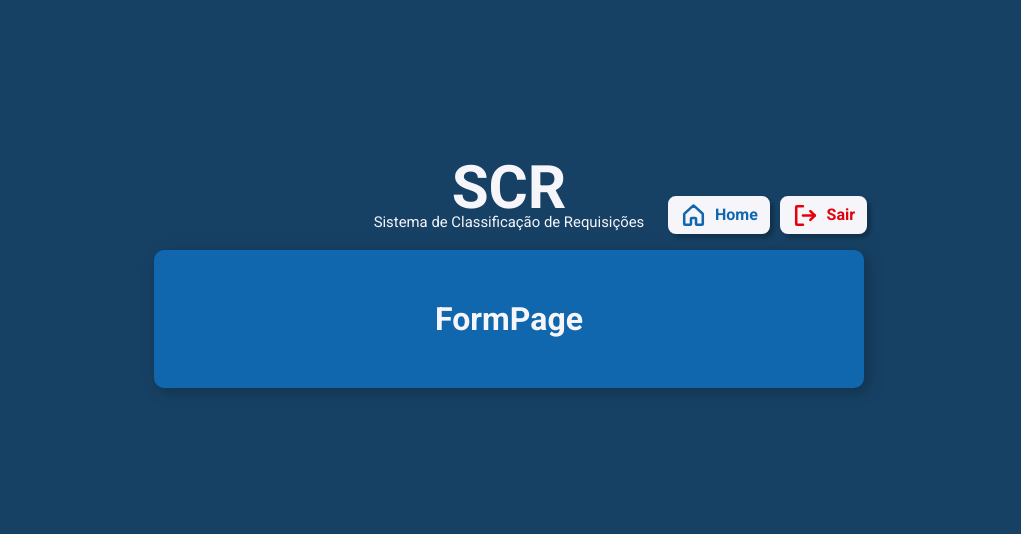
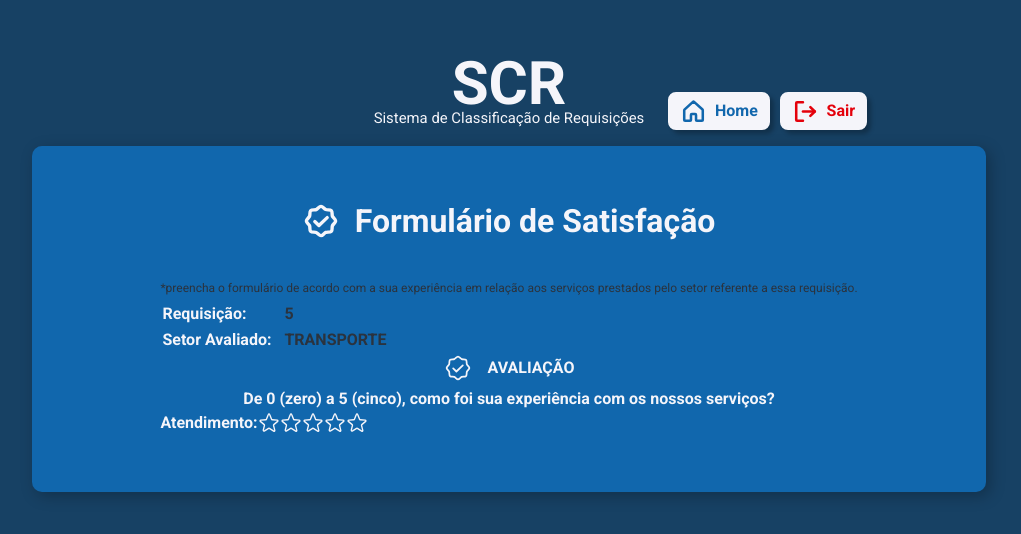
Before and after one commit to Jonatas-JS/SCR-Sistema-de-Classificacao-de-Requisicao, a React (Vite) app: page /form-page in a window 1280 px wide. Shown: the part 108-642 px from the top of the page, without its empty margins (131-1152 px from the left). Built offline with nearby package versions, Linux system fonts and the light colour scheme.

Commit message:
init layout form

```diff
--- a/src/index.css
+++ b/src/index.css
@@ -8,6 +8,7 @@
   --blue-ligth: #00AAFF;
   --red-100: #E4010B;
   --white-100: #F5F5FA;
+  --yellow-100: #FED501;
 
   margin: 0;
   padding: 0;
--- a/src/pages/form/FormPage.jsx
+++ b/src/pages/form/FormPage.jsx
@@ -1,13 +1,54 @@
 import styles from './FormPage.module.css'
 
+import { CircleWavyCheck, Star } from 'phosphor-react'
 import { TitleLayer } from '../../components/TitleLayer';
+import { HeaderLayer } from '../../components/HeaderLayer'
 
 function FormPage() {
   return (
     <div>
         <TitleLayer />
       <div className={styles.container}>
-        <h1>FormPage</h1>
+        <HeaderLayer
+        icon={<CircleWavyCheck size={36} weight='bold' />}
+        name='Formulário de Satisfação'
+        />
+
+        <div className={styles.formHeader}>
+          <p>*preencha o formulário de acordo com a sua experiência em relação aos serviços prestados pelo setor referente a essa requisição.</p>
+          <table>
+            <tr>
+              <th>Requisição: </th>
+              <td>5</td>
+            </tr>
+            <tr>
+              <th>Setor Avaliado: </th>
+              <td>TRANSPORTE</td>
+            </tr>
+          </table>
+
+        </div>
+
+        <div className={styles.formAvaliacao}>
+          <div className={styles.headerLayer}>
+            <HeaderLayer
+            icon={<CircleWavyCheck size={28} />}
+            name='AVALIAÇÃO'
+          />
+          </div>
+
+          <div>
+            <p>De 0 (zero) a 5 (cinco), como foi sua experiência com os nossos serviços?</p>
+            <div className={styles.formAvaliations}>
+              <label>Atendimento: </label>
+              <Star size={22} />
+              <Star size={22} />
+              <Star size={22} />
+              <Star size={22} />
+              <Star size={22} />
+            </div>
+          </div>
+        </div>
       </div>
     </div>
   )
--- a/src/pages/form/FormPage.module.css
+++ b/src/pages/form/FormPage.module.css
@@ -5,3 +5,35 @@
   box-shadow: 4px 4px 15px rgba(0, 0, 0, 0.25);
   border-radius: .62rem;
 }
+.formHeader p {
+  color: var(--blue-500);
+  font-size: .75rem;
+  font-weight: 400;
+}
+.formHeader table td {
+  text-align: left;
+  /* width: 100%; */
+}
+.formHeader table th {
+  text-align: left;
+  width: 7.5rem;
+}
+.formHeader table tr td {
+  color: var(--blue-500);
+}
+.formAvaliations {
+  display: flex;
+  align-items: center;
+}
+.headerLayer {
+  margin-bottom: -2rem;
+}
+.formAvaliacao h1 {
+  font-size: 1rem;
+}
+.formAvaliations svg path:hover {
+  fill: var(--yellow-100);
+
+  color: var(--yellow-100);
+  cursor: pointer;
+}
```
Also changed, not shown: src/components/SelectStars.jsx (added), src/components/SelectStars.module.css (added).
